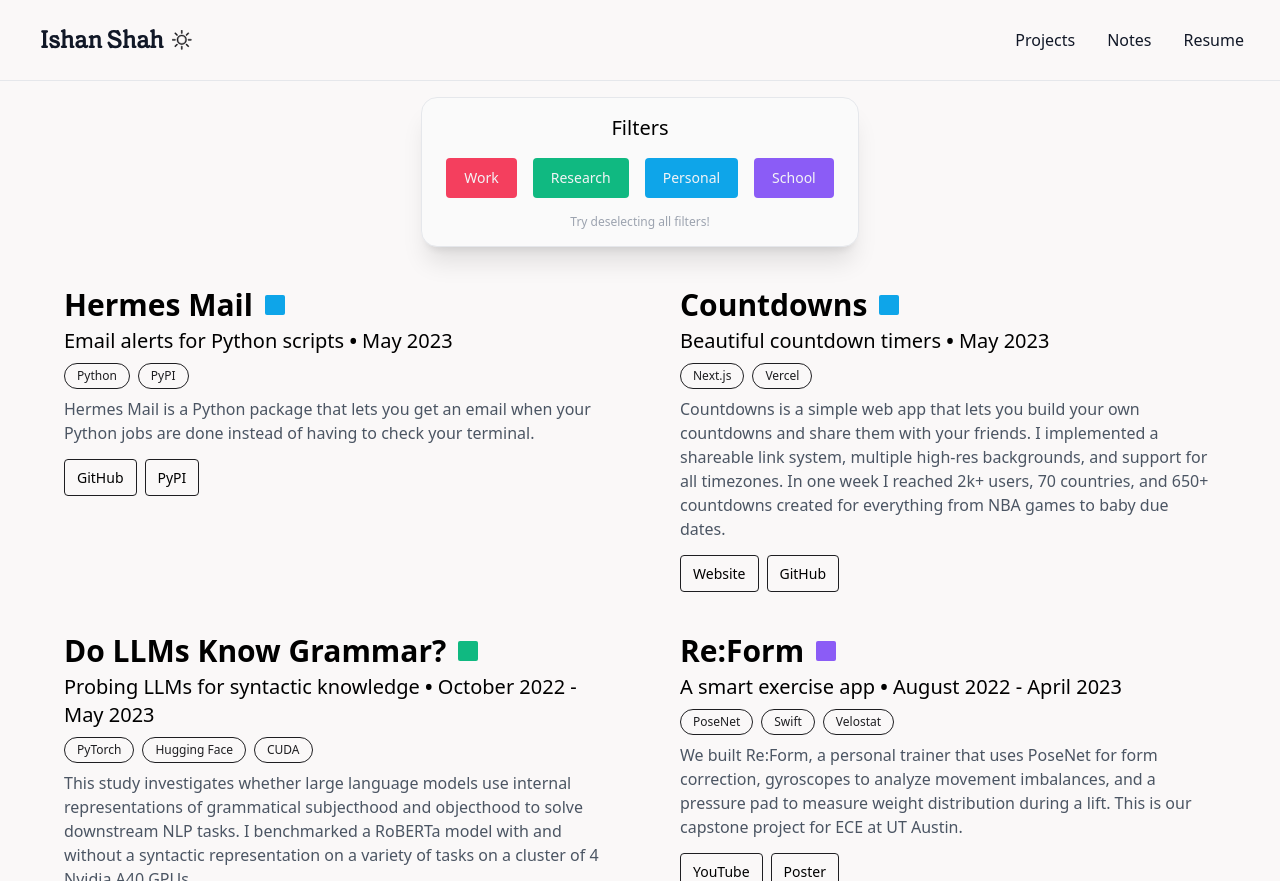
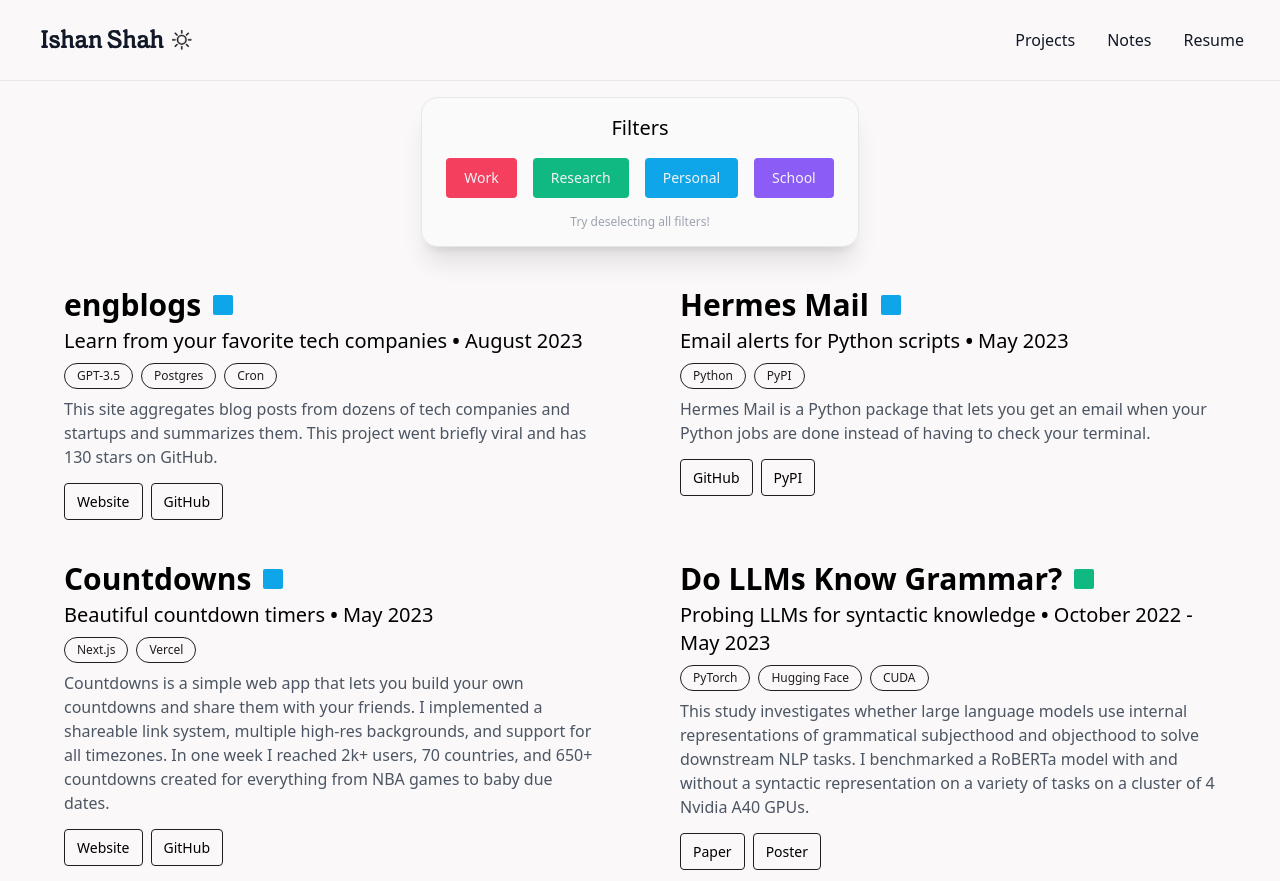
Before and after one commit to technoabsurdist/emilioandere.com, a Next.js app: page /projects in a window 1280 px wide. Built offline with nearby package versions, Linux system fonts and the light colour scheme.

Commit message:
Add engblogs project

```diff
--- a/src/data/ProjectData.js
+++ b/src/data/ProjectData.js
@@ -1,4 +1,18 @@
 const projectsList = [
+  {
+    name: "engblogs",
+    date: "August 2023",
+    tools: ["GPT-3.5", "Postgres", "Cron"],
+    tagline: "Learn from your favorite tech companies",
+    description: `
+      This site aggregates blog posts from dozens of tech companies and startups and summarizes them. This project went briefly viral and has 130 stars on GitHub.
+    `,
+    tag: "Personal",
+    links: {
+      "Website": "https://engblogs.dev",
+      "GitHub": "https://github.com/ishan0102/engblogs",
+    }
+  },
   {
     name: "Hermes Mail",
     date: "May 2023",
```
